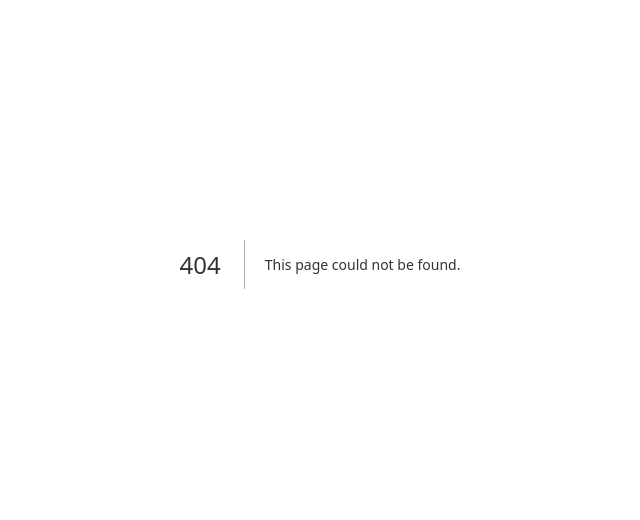
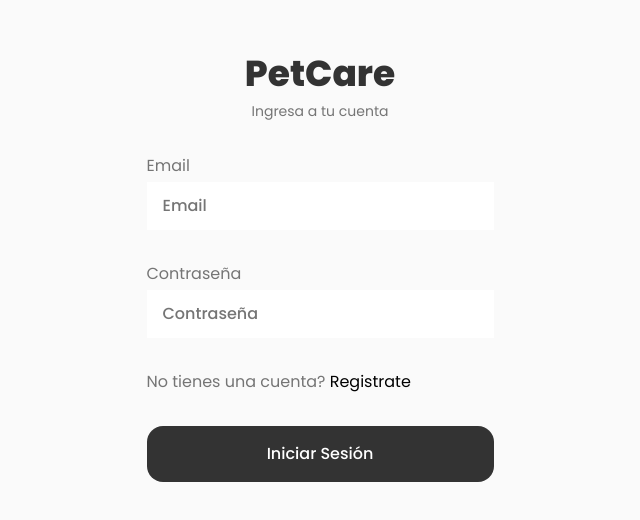
Before and after one commit to nicolasdelrosario/pet-care, a Next.js app: page /iniciar-sesion in a window 1280 px wide. Before the commit this address had no page. Shown: the part 136-656 px from the top of the page, without its empty margins (320-960 px from the left). Built offline with nearby package versions, Linux system fonts and the light colour scheme.

Commit message:
feat: :sparkles: add iniciar-sesion page

```diff
--- /dev/null
+++ b/src/app/iniciar-sesion/page.tsx
@@ -0,0 +1,24 @@
+import styles from './styles.module.css'
+
+import { Form, Field, Button, Title, Link } from 'app/components'
+
+export default function page() {
+	return (
+		<main className={styles.main}>
+			<Form>
+				<Title title='PetCare' subtitle='Ingresa a tu cuenta' />
+				<Field label='Email' type='email' value='' placeholder='Email' />
+				<Field
+					label='Contraseña'
+					type='password'
+					value=''
+					placeholder='Contraseña'
+				/>
+				<p>
+					No tienes una cuenta? <Link href='/registrarse'>Registrate</Link>
+				</p>
+				<Button title='Iniciar Sesión' />
+			</Form>
+		</main>
+	)
+}
--- /dev/null
+++ b/src/app/iniciar-sesion/styles.module.css
@@ -0,0 +1,7 @@
+.main {
+	justify-content: center;
+
+	& p {
+		margin-bottom: 32px;
+	}
+}
```
